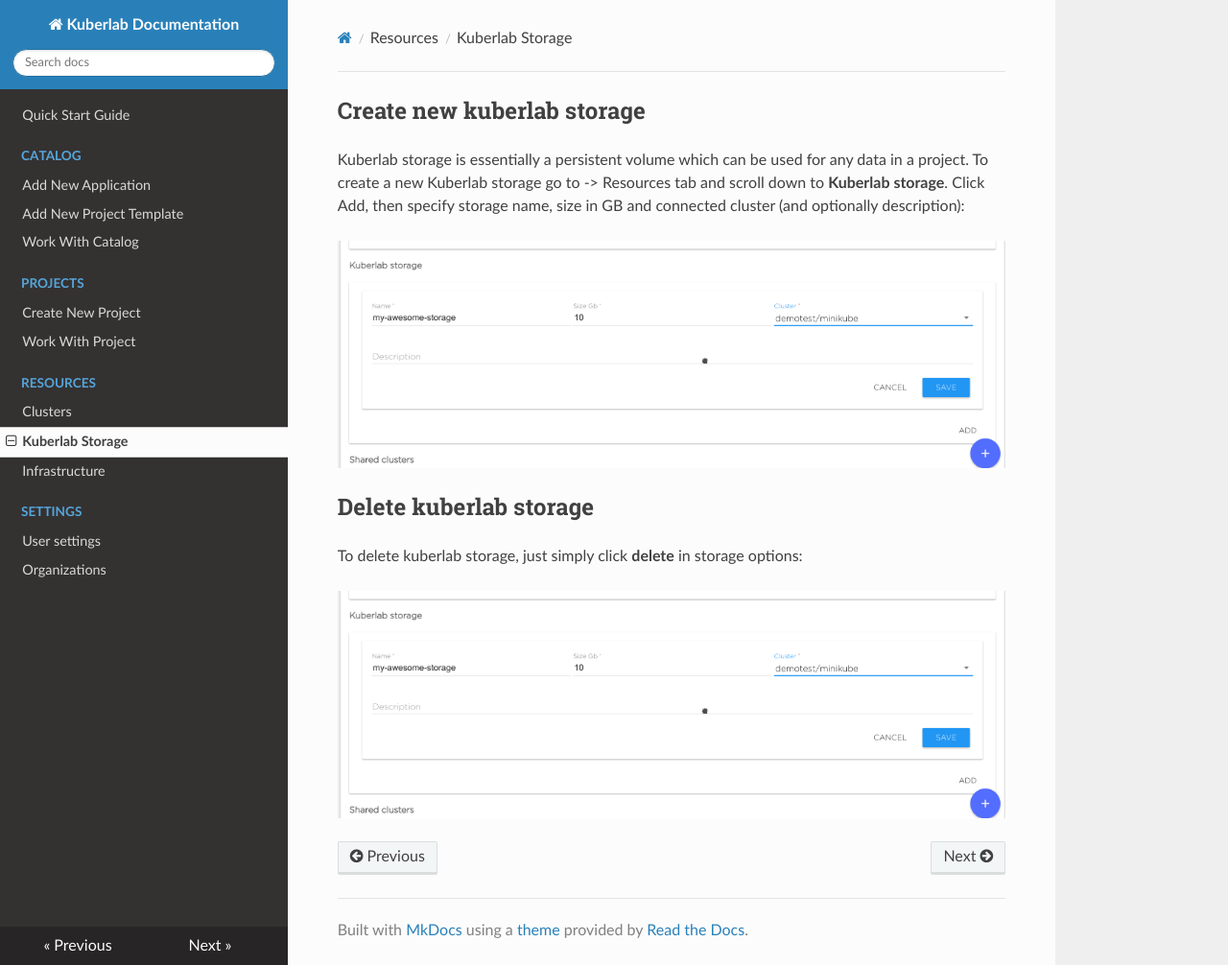
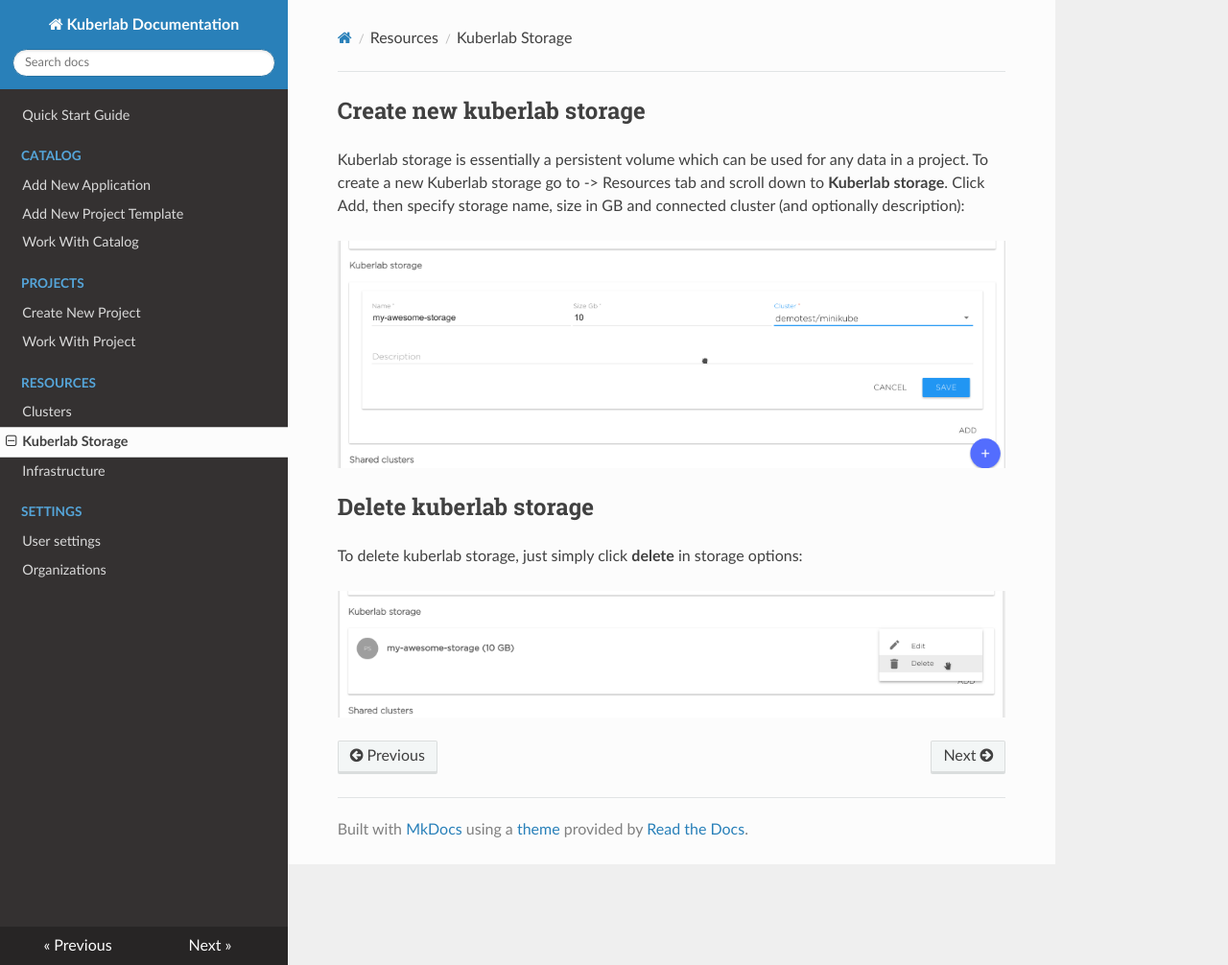
Before and after one commit to kuberlab/docs, an MkDocs documentation site: the page built from docs/Resources/Kuberlab Storage.md, in a window 1280 px wide and 1006 px high. Shown: the whole window at 96% size. Built offline with MkDocs 1.6.1, drawn with Linux system fonts in a browser that asks for light colours; nearby versions of some CDN libraries.

Commit message:
Fix link to delete storage

```diff
--- a/docs/Resources/Kuberlab Storage.md
+++ b/docs/Resources/Kuberlab Storage.md
@@ -10,4 +10,4 @@
 
 To delete kuberlab storage, just simply click **delete** in storage options:
 
-![](/img/kube-storage/create.png)
+![](/img/kube-storage/delete.png)
```
